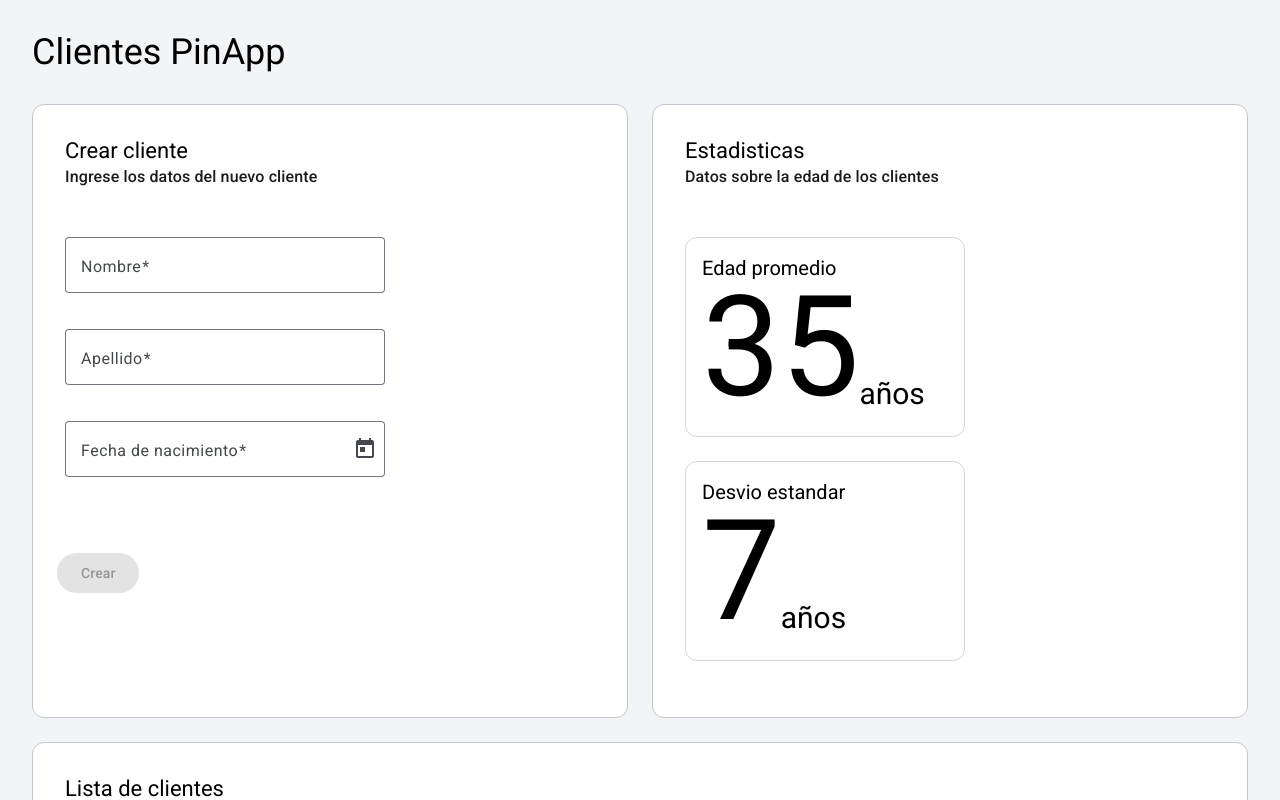
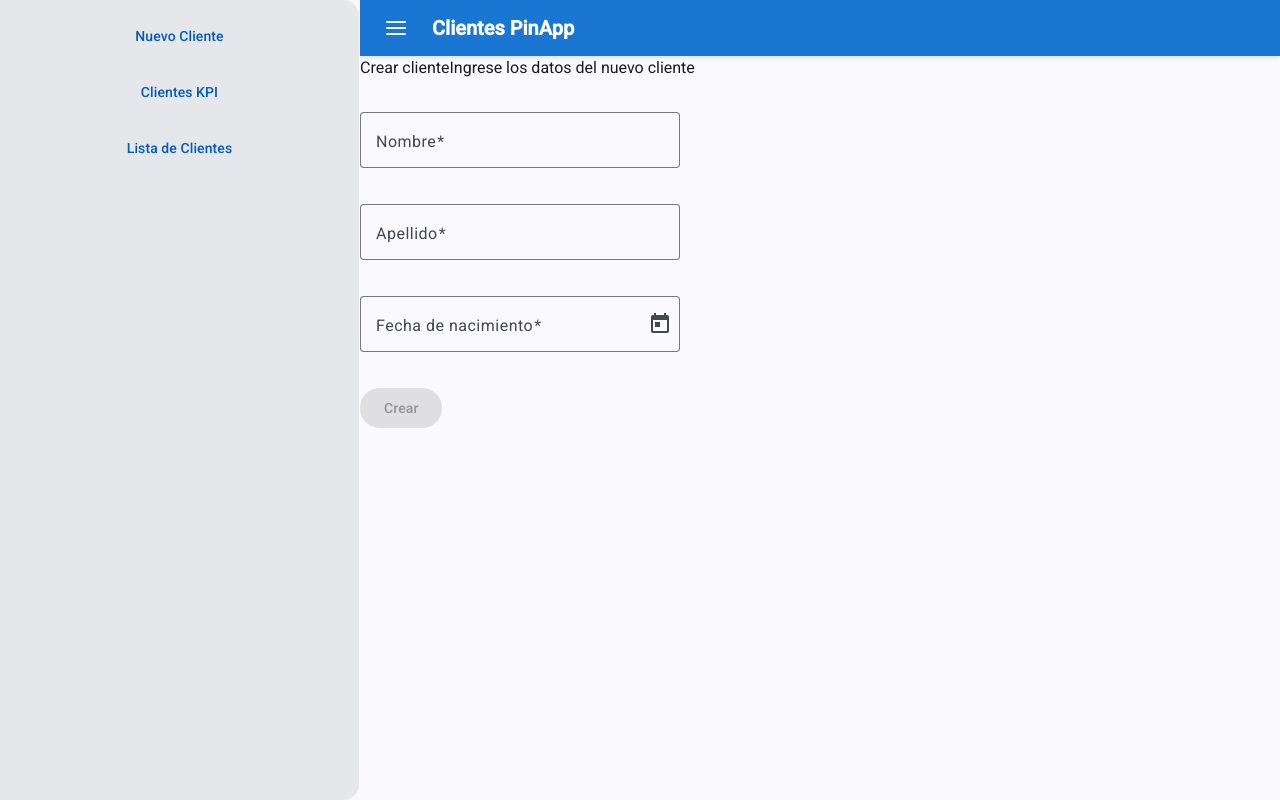
Before and after one commit to acunaFermin/clientesPinAppFront, an Angular app: page /nuevo-cliente in a window 1280 px wide. Before the commit this address led to /. Shown: the top 800 px of the page. Built offline with nearby package versions, Linux system fonts and the light colour scheme.

Commit message:
avances sidenav, header y router

```diff
--- a/src/app/app.component.html
+++ b/src/app/app.component.html
@@ -1,20 +1,14 @@
-<div class="w-full p-8 bg-gray-100">
-  <h1 class="text-4xl mb-8">Clientes PinApp</h1>
+<mat-drawer-container class="h-screen">
+  <mat-drawer #drawer [mode]="drawerMode" [opened]="drawerMode === 'side'">
+    <!-- Aquí tu menú o navegación lateral -->
+    <app-sidenav (navEvent)="drawerMode === 'over' && drawer.toggle()"></app-sidenav>
+  </mat-drawer>
 
-  <div
-    class="grid grid-cols-1 lg:grid-cols-2 gap-6 "
-  >
+  <mat-drawer-content>
+    <!-- Header, barra superior -->
+    <app-header (toggleSidebar)="drawer.toggle()"></app-header>
 
-  <mat-card appearance="outlined" class="h-full w-full p-4 !bg-white shadow-md">
-    <nuevo-cliente></nuevo-cliente>
-  </mat-card>
-
-  <mat-card appearance="outlined" class="h-full w-full p-4 !bg-white shadow-md">
-    <clientes-kpi></clientes-kpi>
-  </mat-card>
-
-  <mat-card appearance="outlined" class="h-full w-full p-4 lg:col-span-2 !bg-white shadow-md">
-    <lista-clientes></lista-clientes>
-  </mat-card>
-  </div>
-</div>
+    <!-- Contenido que cambia según la ruta -->
+    <router-outlet></router-outlet>
+  </mat-drawer-content>
+</mat-drawer-container>
--- a/src/app/app.component.ts
+++ b/src/app/app.component.ts
@@ -1,16 +1,23 @@
 import { Component } from '@angular/core';
-import { NuevoClienteComponent } from './nuevo-cliente/nuevo-cliente.component';
-import { ClientesKpiComponent } from './clientes-kpi/clientes-kpi.component';
-import { ListaClientesComponent } from './lista-clientes/lista-clientes.component';
 import { MatCardModule } from '@angular/material/card';
-
+import { RouterModule } from '@angular/router';
+import {MatSidenavModule} from '@angular/material/sidenav';
+import { SidenavComponent } from './sidenav/sidenav.component';
+import { HeaderComponent } from './header/header.component';
+import { BreakpointObserver, Breakpoints } from '@angular/cdk/layout';
 @Component({
   selector: 'app-root',
-  imports: [NuevoClienteComponent, ClientesKpiComponent, ListaClientesComponent, MatCardModule],
+  imports: [RouterModule, MatCardModule, MatSidenavModule, SidenavComponent, HeaderComponent],
   templateUrl: './app.component.html',
   styleUrl: './app.component.scss'
 })
 export class AppComponent {
+  drawerMode: 'side' | 'over' = 'side';
 
+  constructor(private readonly breakpointObserver: BreakpointObserver) {
+    this.breakpointObserver.observe([Breakpoints.Handset]).subscribe(result => {
+      this.drawerMode = result.matches ? 'over' : 'side';
+    });
+  }
 
 }
--- a/src/app/app.routes.ts
+++ b/src/app/app.routes.ts
@@ -1,3 +1,11 @@
 import { Routes } from '@angular/router';
+import { NuevoClienteComponent } from './nuevo-cliente/nuevo-cliente.component';
+import { ClientesKpiComponent } from './clientes-kpi/clientes-kpi.component';
+import { ListaClientesComponent } from './lista-clientes/lista-clientes.component';
 
-export const routes: Routes = [];
+export const routes: Routes = [
+  { path: '', redirectTo: 'nuevo-cliente', pathMatch: 'full' },
+  { path: 'nuevo-cliente', component: NuevoClienteComponent },
+  { path: 'clientes-kpi', component: ClientesKpiComponent },
+  { path: 'lista-clientes', component: ListaClientesComponent }
+];
--- /dev/null
+++ b/src/app/header/header.component.html
@@ -0,0 +1,9 @@
+<header class="header">
+    <button class="menu-btn" (click)="onToggle()" aria-label="Toggle sidebar">
+      <!-- icono hamburguesa -->
+      <svg width="24" height="24" fill="currentColor" viewBox="0 0 24 24" >
+        <path d="M3 6h18M3 12h18M3 18h18" stroke="currentColor" stroke-width="2" stroke-linecap="round"/>
+      </svg>
+    </button>
+    <h1 class="title">Clientes PinApp</h1>
+  </header>
--- /dev/null
+++ b/src/app/header/header.component.scss
@@ -0,0 +1,33 @@
+.header {
+    display: flex;
+    align-items: center;
+    padding: 0 16px;
+    height: 56px;
+    background-color: #1976d2;  /* color primario Angular Material */
+    color: white;
+    box-shadow: 0 2px 4px rgba(0,0,0,0.1);
+  }
+
+  .menu-btn {
+    background: none;
+    border: none;
+    color: white;
+    cursor: pointer;
+    margin-right: 16px;
+    display: flex;
+    align-items: center;
+    justify-content: center;
+    padding: 8px;
+    border-radius: 4px;
+    transition: background-color 0.3s ease;
+  }
+
+  .menu-btn:hover {
+    background-color: rgba(255, 255, 255, 0.2);
+  }
+
+  .title {
+    font-size: 1.25rem;
+    font-weight: 600;
+    user-select: none;
+  }
--- /dev/null
+++ b/src/app/header/header.component.ts
@@ -0,0 +1,14 @@
+import { Component, EventEmitter, Output } from '@angular/core';
+
+@Component({
+  selector: 'app-header',
+  templateUrl: './header.component.html',
+  styleUrls: ['./header.component.scss']
+})
+export class HeaderComponent {
+  @Output() toggleSidebar = new EventEmitter<void>();
+
+  onToggle() {
+    this.toggleSidebar.emit();
+  }
+}
--- a/src/app/sidenav/sidenav.component.html
+++ b/src/app/sidenav/sidenav.component.html
@@ -1 +1,13 @@
-<p>sidenav works!</p>
+<div class="flex flex-col p-4 gap-4 bg-gray-200 h-full">
+    <button (click)="onNavigation()" mat-button color="primary" routerLink="/nuevo-cliente" routerLinkActive="font-bold">
+      Nuevo Cliente
+    </button>
+
+    <button (click)="onNavigation()" mat-button color="primary" routerLink="/clientes-kpi" routerLinkActive="font-bold">
+      Clientes KPI
+    </button>
+
+    <button (click)="onNavigation()" mat-button color="primary" routerLink="/lista-clientes" routerLinkActive="font-bold">
+      Lista de Clientes
+    </button>
+  </div>
--- a/src/app/sidenav/sidenav.component.ts
+++ b/src/app/sidenav/sidenav.component.ts
@@ -1,11 +1,20 @@
-import { Component } from '@angular/core';
+import { Component, EventEmitter, Output } from '@angular/core';
+import { RouterModule } from '@angular/router';
+import { MatButtonModule } from '@angular/material/button';
 
 @Component({
   selector: 'app-sidenav',
-  imports: [],
+  standalone: true,
+  imports: [RouterModule, MatButtonModule],
   templateUrl: './sidenav.component.html',
   styleUrl: './sidenav.component.scss'
 })
 export class SidenavComponent {
 
+  @Output() navEvent = new EventEmitter();
+
+  onNavigation() {
+    this.navEvent.emit();
+  }
+
 }
```
Also changed, not shown: 1 other file (tests, documents, lock files or other folders).
